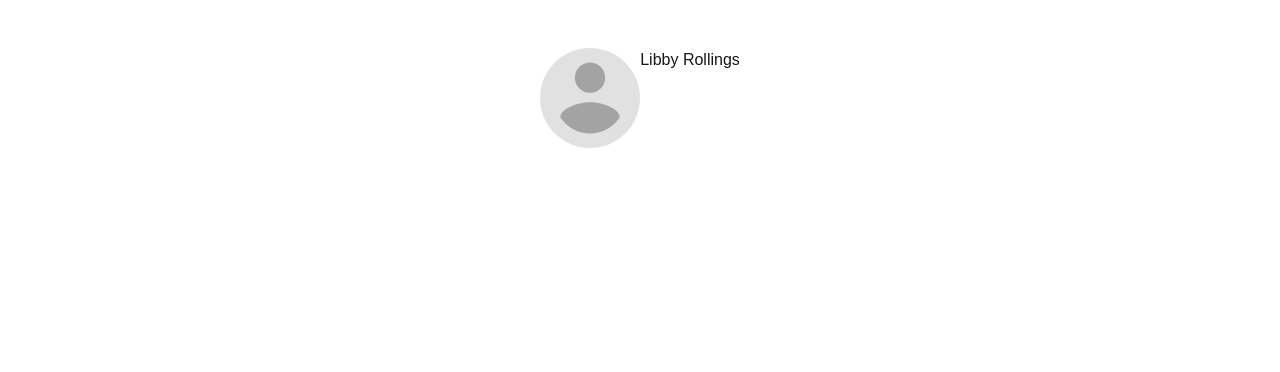
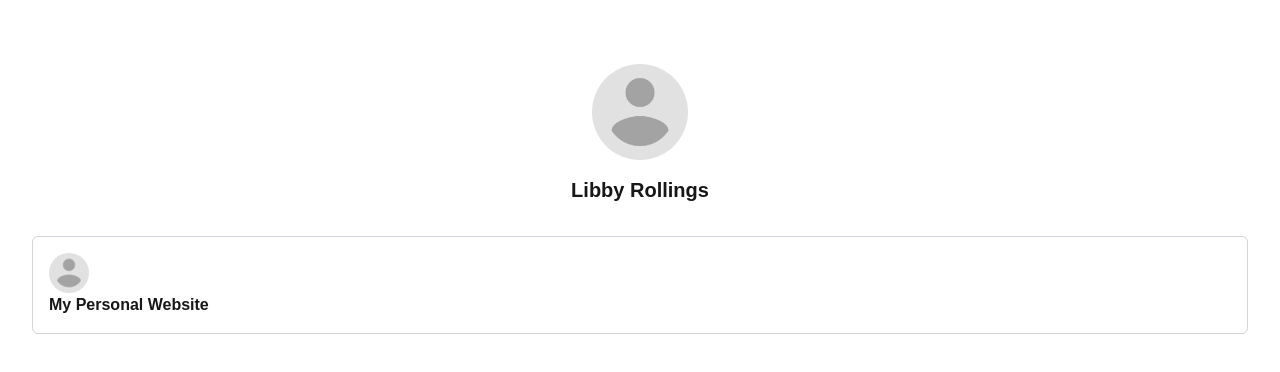
Before and after one commit to elliotcann/linktree-clone, a Next.js app: page / in a window 1280 px wide. Shown: the top 372 px of the page. Built offline with nearby package versions, Linux system fonts and the light colour scheme.

Commit message:
Refactor LinkCard component and update data.json to use 'href' instead of 'url'

```diff
--- a/app/page.tsx
+++ b/app/page.tsx
@@ -1,19 +1,39 @@
 import Image from "next/image";
 import data from "../data.json";
 
+function LinkCard({ href, title, image }: { href: string; title: string; image?: string }) {
+  return (
+    <a href={href} className="flex items-center p-4 w-full border rounded-md hover:scale-105 transition-all border-gray-300 mb-3">
+      <div className="flex flex-col text-center">
+          <Image
+          className="rounded-full"
+          src={data.avatar}
+          alt={data.name}
+          width={40}
+          height={40}
+        />
+        <h2 className="font-semibold">{title}</h2>
+      </div>
+    </a>
+  );
+}
+
 export default function Home() {
  return (
-  <div className="flex max-auto w-full justify-center mt-12">
+  <div className="flex items-center flex-col max-auto w-full justify-center mt-16 px-8">
     <Image
       className="rounded-full"
       src={data.avatar}
       alt={data.name}
-      width={100}
-      height={100}
+      width={96}
+      height={96}
     />
-    <h1 className="font semmibold">
+    <h1 className="font-semibold mt-4 mb-8 text-xl">
       {data.name}
     </h1>
+    {data.links.map((link) => (
+      <LinkCard key={link.href} {...link} />
+    ))}
   </div>
  );
 }
--- a/data.json
+++ b/data.json
@@ -4,18 +4,18 @@
     "links": [
         {
             "title":"My Personal Website",
-            "url":"https://libbyrollings.com",
+            "href":"https://libbyrollings.com",
             "image":"https://libbyrollings.com/images/website.png"
         }
     ],
     "socials": [
         {
             "title":"Instagram",
-            "url":"https://www.instagram.com/libbyrollings/"
+            "href":"https://www.instagram.com/libbyrollings/"
         },
         {
             "title":"TitTok",
-            "url":"https://www.tiktok.com/@libbyrollings"
+            "href":"https://www.tiktok.com/@libbyrollings"
         }
     ]
 
```
